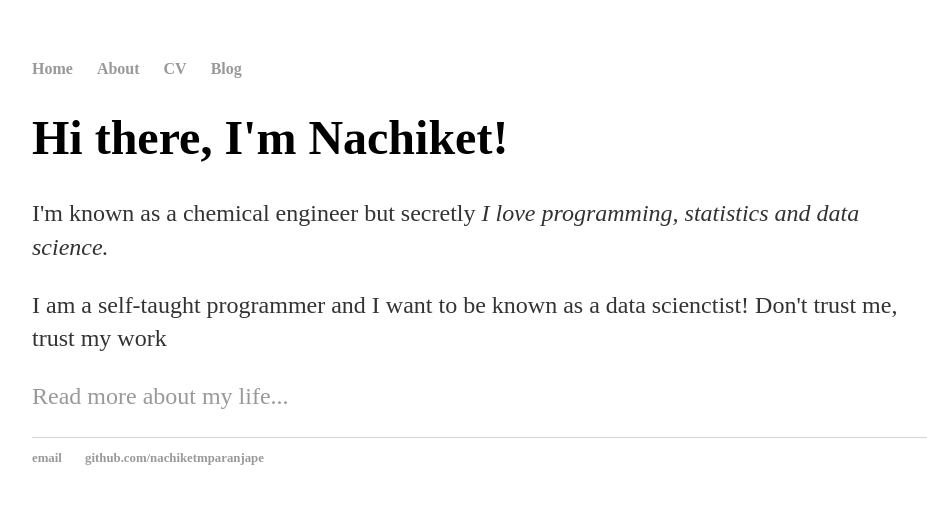
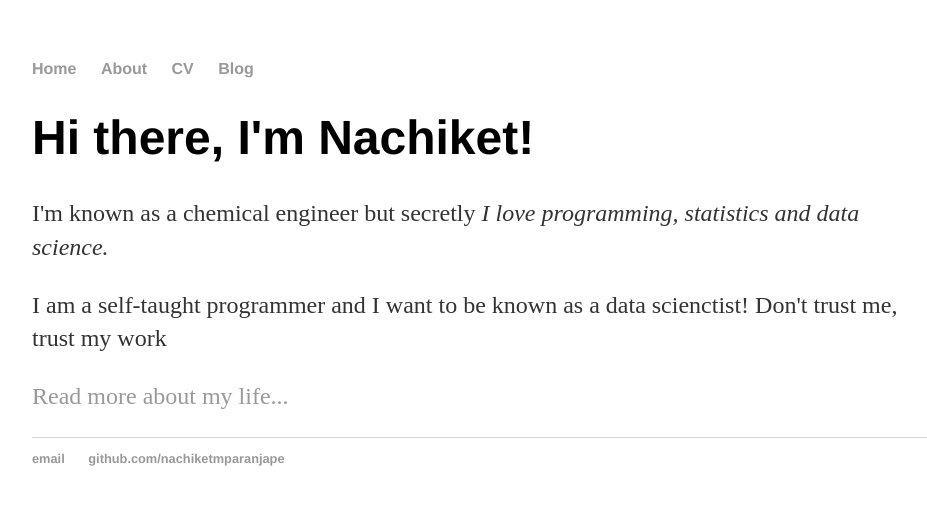
Before and after one commit to nachiketmparanjape2/nachiketmparanjape2.github.io, a Jekyll site: the page built from index.html, in a window 1280 px wide. Shown: the top 505 px of the page, without its empty margins (160-1087 px from the left). Built offline with Jekyll 4.4.1, drawn with Linux system fonts in a browser that asks for light colours.

Commit message:
Update main.css

```diff
--- a/assets/css/main.css
+++ b/assets/css/main.css
@@ -3,7 +3,7 @@ body {
     width: 70%;
 }
 nav ul, footer ul {
-    font-family:'Sailec', 'Bell', 'Electra';
+    font-family:'Helvetica', 'Arial', 'Sans-Serif';
     padding: 0px;
     list-style: none;
     font-weight: bold;
@@ -21,7 +21,7 @@ a:hover {
 }
 h1 {
     font-size: 3em;
-    font-family:'Sailec', 'Bell', 'Electra';
+    font-family:'Helvetica', 'Arial', 'Sans-Serif';
 }
 p {
     font-size: 1.5em;
```
